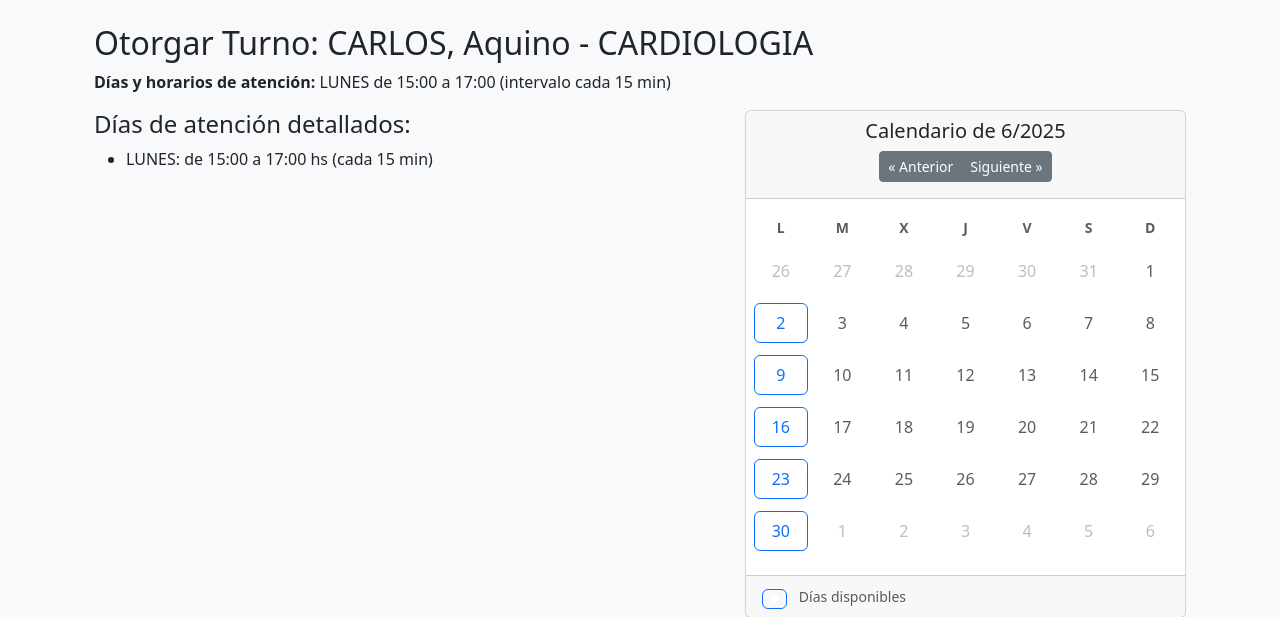
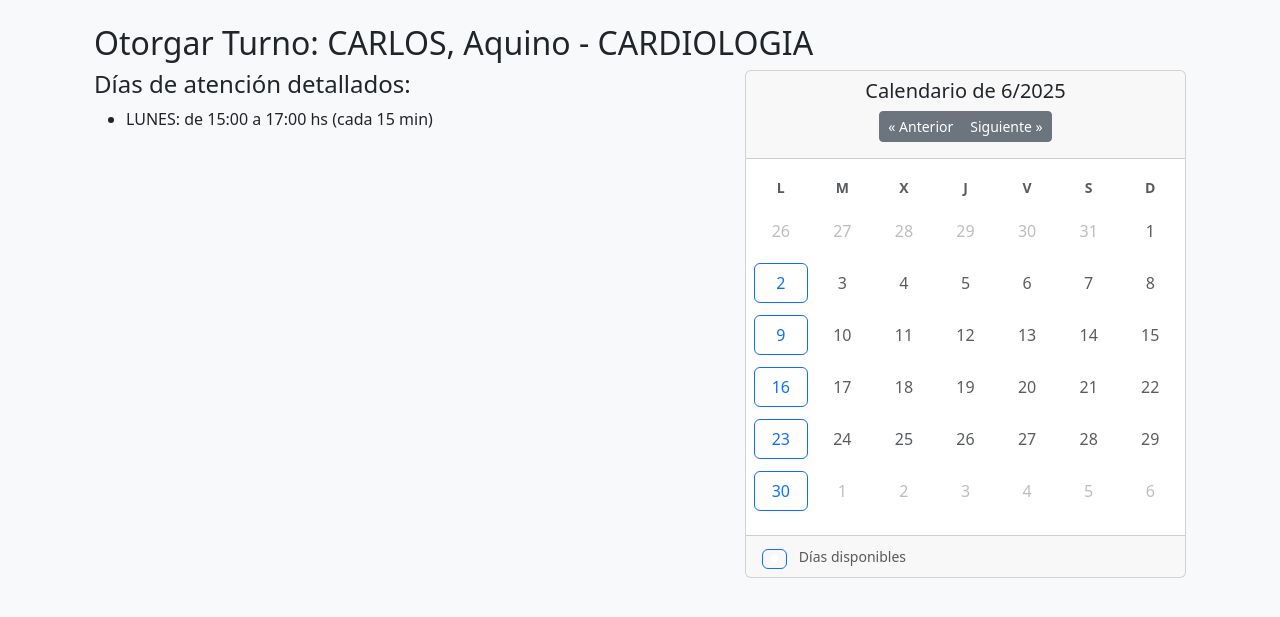
Before and after one commit to rubenchavezflores/sistema_de_turnos, a Django app: page /otorgar_turno/4/ in a window 1280 px wide. Shown: the part 56-673 px from the top of the page. Run offline with Django 5.2, Linux system fonts and the light colour scheme; data comes from the database, SQL or seed files in the repository; data that the repository does not hold is empty.

Commit message:
Eliminar línea resumen de días y horarios de atención y ajustes en otorgar_turno.html, aparece cuadro para dar turnos

```diff
--- a/gestion/templates/gestion/otorgar_turno.html
+++ b/gestion/templates/gestion/otorgar_turno.html
@@ -4,19 +4,7 @@
 <div class="container-fluid">
   <h2>Otorgar Turno: {{ medico.apellido|upper }}, {{ medico.nombre|title }} - {{ medico.especialidad.nombre|upper }}</h2>
 
-  {% if dias_mostrados %}
-    <!-- Línea resumen de días y horarios de atención -->
-    <p>
-      <strong>Días y horarios de atención:</strong>
-      {% for dia in dias_mostrados %}
-        {{ dia.dia }} de {{ dia.horario_inicio }} a {{ dia.horario_fin }} (intervalo cada {{ dia.intervalo }} min){% if not forloop.last %}, {% endif %}
-      {% endfor %}
-    </p>
-  {% else %}
-    <p><strong>Este médico no tiene días de atención configurados.</strong></p>
-  {% endif %}
-
-  <div class="row">
+    <div class="row">
     <!-- COLUMNA IZQUIERDA -->
     <div class="col-md-7">
       {% if dias_mostrados %}
@@ -168,7 +156,7 @@
                     <button type="submit" class="btn btn-sm btn-primary">Reservar</button>
                   </form>
                   {% else %}
-                  <span class="text-muted">Buscar paciente</span>
+                  <span class="text-muted">Confirmar</span>
                   {% endif %}
                 </td>
               </tr>
```
